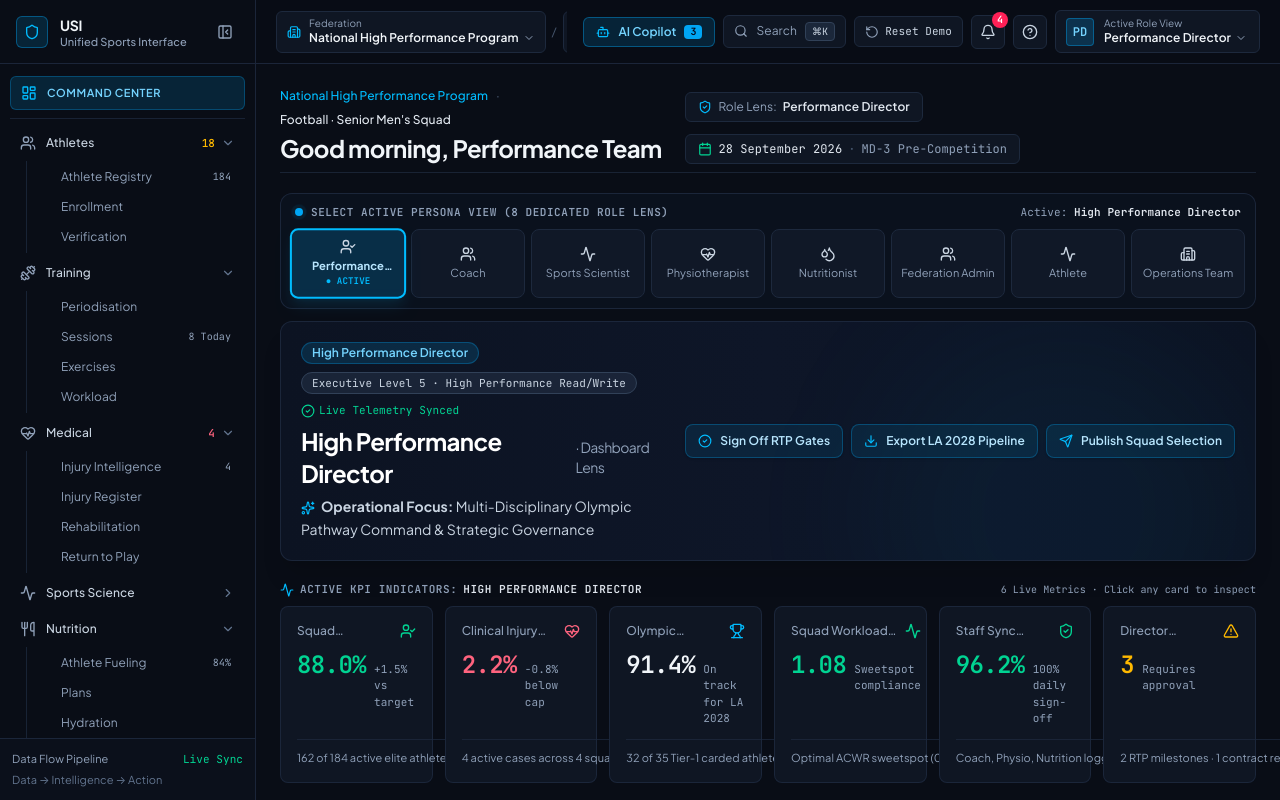
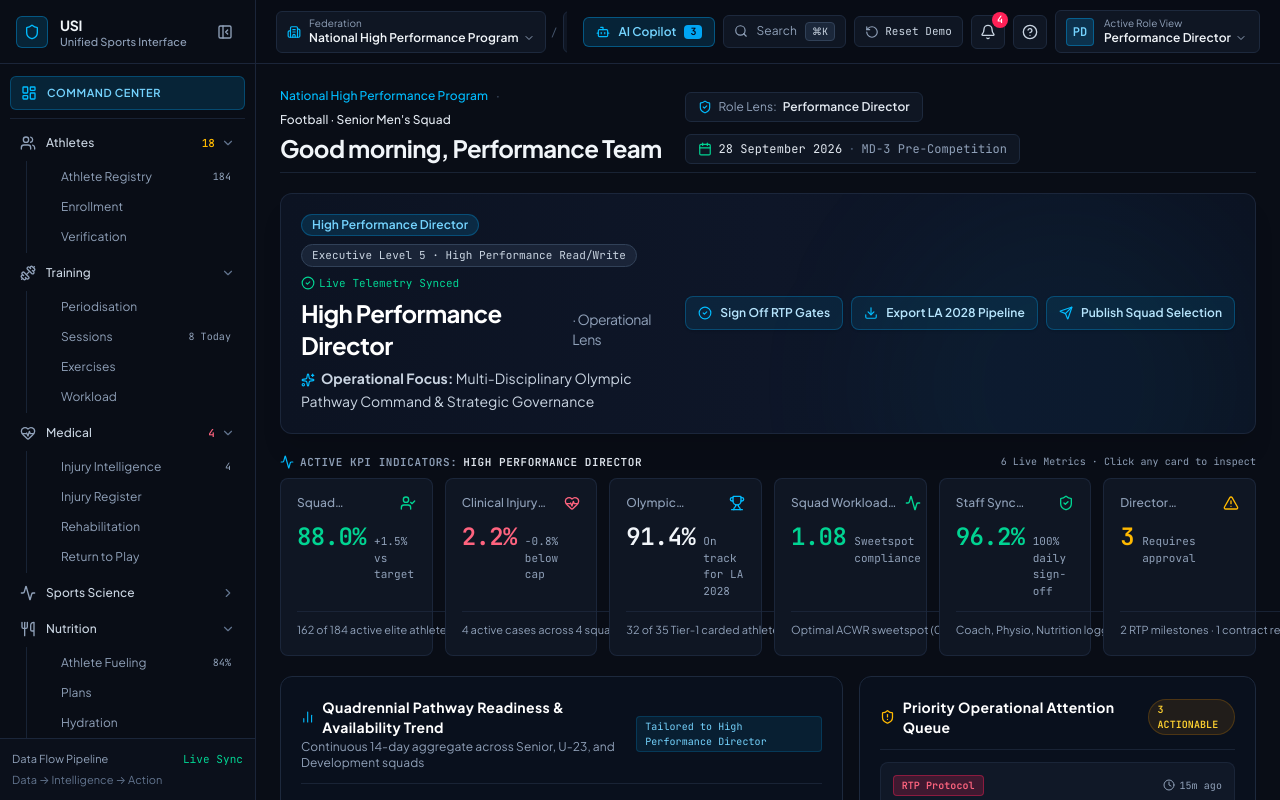
Before and after one commit to nishantjoshi020/USI, a React (Vite) app: page / in a window 1280 px wide. Shown: the top 800 px of the page. Built offline with nearby package versions, Linux system fonts and the light colour scheme.

Commit message:
remove_redundant_persona_switcher_from_dashboard

```diff
--- a/src/components/command-center/RoleDashboardBanner.tsx
+++ b/src/components/command-center/RoleDashboardBanner.tsx
@@ -34,24 +34,12 @@ import { ROLE_DASHBOARDS_CONFIG } from '../../data/roleDashboardConfig';
 
 interface RoleDashboardBannerProps {
   selectedRole: UserRole;
-  onSelectRole: (role: UserRole) => void;
+  onSelectRole?: (role: UserRole) => void;
   onTriggerQuickAction?: (actionId: string, label: string) => void;
 }
 
-const ALL_ROLES: UserRole[] = [
-  'Performance Director',
-  'Coach',
-  'Sports Scientist',
-  'Physiotherapist',
-  'Nutritionist',
-  'Federation Admin',
-  'Athlete',
-  'Operations Team',
-];
-
 export const RoleDashboardBanner: React.FC<RoleDashboardBannerProps> = ({
   selectedRole,
-  onSelectRole,
   onTriggerQuickAction,
 }) => {
   const config = ROLE_DASHBOARDS_CONFIG[selectedRole] || ROLE_DASHBOARDS_CONFIG['Performance Director'];
@@ -140,53 +128,6 @@ export const RoleDashboardBanner: React.FC<RoleDashboardBannerProps> = ({
   };
 
   return (
-    <div className="space-y-3">
-      {/* 8-Persona Quick Pill Switcher */}
-      <div className="bg-[#0c121e]/90 border border-slate-800/90 rounded-xl p-2.5 backdrop-blur-md">
-        <div className="flex items-center justify-between gap-3 mb-2 px-1">
-          <div className="flex items-center gap-2">
-            <span className="relative flex h-2 w-2">
-              <span className="animate-ping absolute inline-flex h-full w-full rounded-full bg-sky-400 opacity-75"></span>
-              <span className="relative inline-flex rounded-full h-2 w-2 bg-sky-500"></span>
-            </span>
-            <span className="text-[11px] font-mono uppercase tracking-wider text-slate-400 font-semibold">
-              Select Active Persona View (8 Dedicated Role Lens)
-            </span>
-          </div>
-          <span className="text-[11px] text-slate-400 font-mono hidden md:inline">
-            Active: <strong className="text-slate-200">{config.displayName}</strong>
-          </span>
-        </div>
-
-        <div className="grid grid-cols-2 sm:grid-cols-4 lg:grid-cols-8 gap-1.5">
-          {ALL_ROLES.map((role) => {
-            const isActive = selectedRole === role;
-            const roleConf = ROLE_DASHBOARDS_CONFIG[role];
-            return (
-              <button
-                key={role}
-                onClick={() => onSelectRole(role)}
-                title={`Switch dashboard view to ${roleConf.displayName}`}
-                className={`flex flex-col items-center justify-center p-2 rounded-lg text-center transition-all ${
-                  isActive
-                    ? 'bg-sky-500/20 border-2 border-sky-400 text-sky-200 shadow-lg shadow-sky-500/10 font-bold scale-[1.02]'
-                    : 'bg-[#131c2d]/70 hover:bg-[#19243a] border border-slate-800 text-slate-400 hover:text-slate-200'
-                }`}
-              >
-                <div className="mb-1 text-slate-300">
-                  {renderIcon(roleConf.kpis[0]?.iconName || 'Users', 'w-4 h-4')}
-                </div>
-                <span className="text-[11px] leading-tight line-clamp-1">{role}</span>
-                {isActive && (
-                  <span className="text-[9px] font-mono text-sky-400 font-semibold mt-0.5">● ACTIVE</span>
-                )}
-              </button>
-            );
-          })}
-        </div>
-      </div>
-
-      {/* Role Hero Card */}
     <div className="rounded-xl border border-slate-800/90 bg-gradient-to-r from-[#0c1322] via-[#0e1628] to-[#0c1322] p-4 lg:p-5 relative overflow-hidden shadow-xl">
       <div className="absolute top-0 right-0 w-96 h-96 bg-sky-500/5 rounded-full blur-3xl pointer-events-none" />
 
@@ -208,7 +149,7 @@ export const RoleDashboardBanner: React.FC<RoleDashboardBannerProps> = ({
 
           <h2 className="text-xl sm:text-2xl font-bold text-white tracking-tight flex items-center gap-2">
             <span>{config.displayName}</span>
-              <span className="text-sm font-normal text-slate-400">· Dashboard Lens</span>
+            <span className="text-sm font-normal text-slate-400">· Operational Lens</span>
           </h2>
 
           <p className="text-xs sm:text-sm text-slate-300 leading-relaxed">
@@ -236,6 +177,5 @@ export const RoleDashboardBanner: React.FC<RoleDashboardBannerProps> = ({
         </div>
       </div>
     </div>
-    </div>
   );
 };
```
Lines whose indentation alone changed are shown as unchanged.
